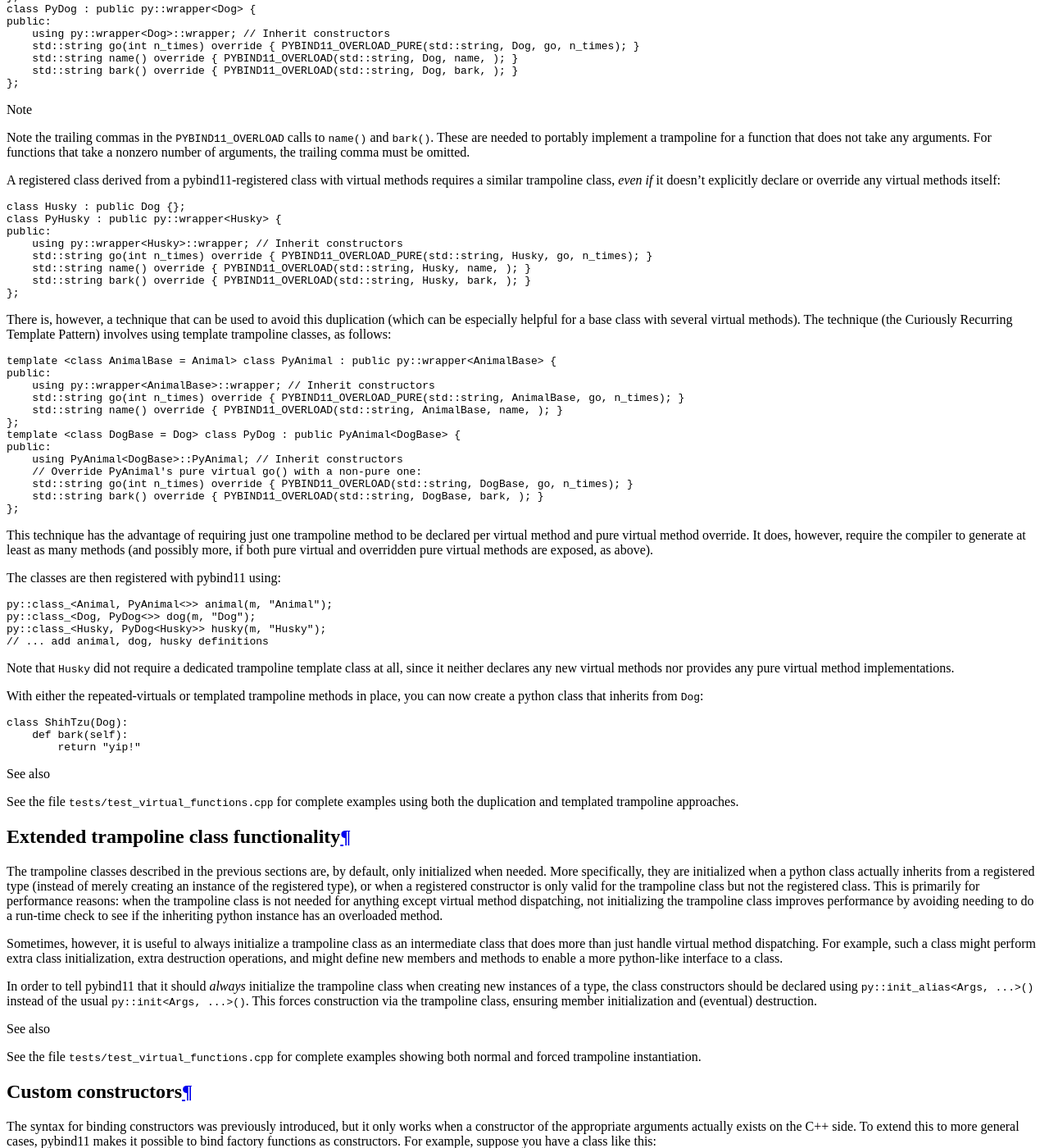
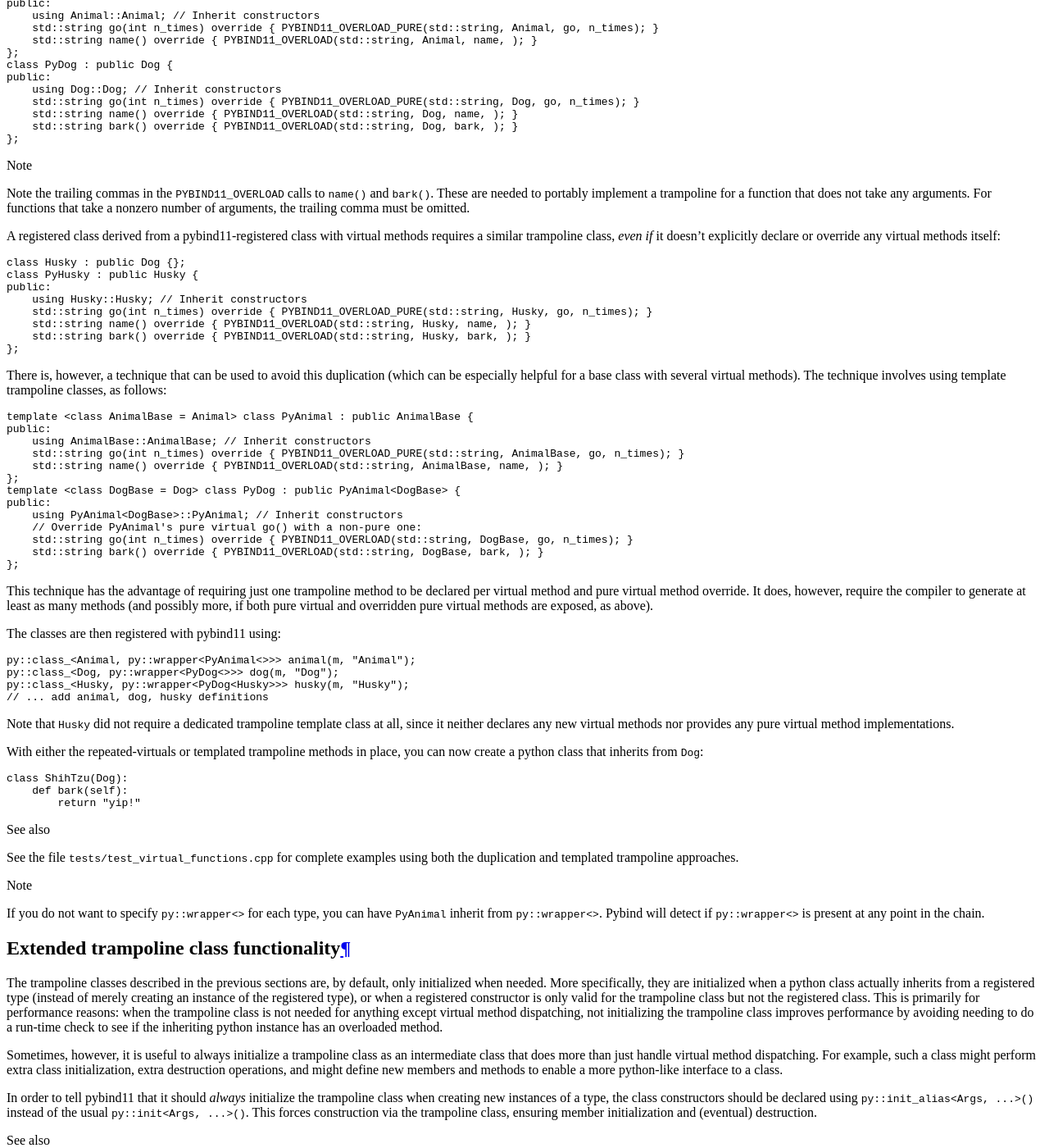
Before and after one commit to pybind/pybind11, a Sphinx documentation site: the page built from docs/advanced/classes.rst, in a window 1280 px wide and 1400 px high, scrolled down 3727 px. Shown: the whole window at 82% size. Built offline with Sphinx 7.4.7 and the Read the Docs theme 2.0.0, drawn with Linux system fonts in a browser that asks for light colours; some of the changed text lies outside the part shown.

Commit message:
wrapper: Robustify check, don't require that alias classes inherit, allow alias to be wrapped directly.

```diff
--- a/docs/advanced/classes.rst
+++ b/docs/advanced/classes.rst
@@ -64,10 +64,10 @@ helper class that is defined as follows:
 
 .. code-block:: cpp
 
-    class PyAnimal : public py::wrapper<Animal> {
+    class PyAnimal : public Animal {
     public:
         /* Inherit the constructors */
-        using py::wrapper<Animal>::wrapper;
+        using Animal::Animal;
 
         /* Trampoline (need one for each virtual function) */
         std::string go(int n_times) override {
@@ -88,8 +88,6 @@ take a string-valued name argument between the *Parent class* and *Name of the
 function* slots, which defines the name of function in Python. This is required
 when the C++ and Python versions of the
 function have different names, e.g.  ``operator()`` vs ``__call__``.
-
-The base class ``py::wrapper<>`` is optional, but is recommended as it allows us to attach the lifetime of Python objects directly to C++ objects, explained in :ref:`virtual_inheritance_lifetime`.
 
 The binding code also needs a few minor adaptations (highlighted):
 
@@ -126,6 +124,16 @@ Note, however, that the above is sufficient for allowing python classes to
 extend ``Animal``, but not ``Dog``: see :ref:`virtual_and_inheritance` for the
 necessary steps required to providing proper overload support for inherited
 classes.
+
+The wrapper ``py::wrapper<>`` is optional, but is recommended as it
+allows us to attach the lifetime of Python objects directly to C++ objects,
+explained in :ref:`virtual_inheritance_lifetime`.
+
+.. note::
+
+    If you do use ``py::wrapper<>`` and you have defined factory
+    ``__init__`` methods, you *must* ensure that the alias variants return new
+    instances of ``py::wrapper<Alias>``, rather than just ``Alias``.
 
 The Python session below shows how to override ``Animal::go`` and invoke it via
 a virtual method call.
@@ -232,15 +240,15 @@ override the ``name()`` method):
 
 .. code-block:: cpp
 
-    class PyAnimal : public py::wrapper<Animal> {
+    class PyAnimal : public Animal {
     public:
-        using py::wrapper<Animal>::wrapper; // Inherit constructors
+        using Animal::Animal; // Inherit constructors
         std::string go(int n_times) override { PYBIND11_OVERLOAD_PURE(std::string, Animal, go, n_times); }
         std::string name() override { PYBIND11_OVERLOAD(std::string, Animal, name, ); }
     };
-    class PyDog : public py::wrapper<Dog> {
+    class PyDog : public Dog {
     public:
-        using py::wrapper<Dog>::wrapper; // Inherit constructors
+        using Dog::Dog; // Inherit constructors
         std::string go(int n_times) override { PYBIND11_OVERLOAD_PURE(std::string, Dog, go, n_times); }
         std::string name() override { PYBIND11_OVERLOAD(std::string, Dog, name, ); }
         std::string bark() override { PYBIND11_OVERLOAD(std::string, Dog, bark, ); }
@@ -260,9 +268,9 @@ declare or override any virtual methods itself:
 .. code-block:: cpp
 
     class Husky : public Dog {};
-    class PyHusky : public py::wrapper<Husky> {
+    class PyHusky : public Husky {
     public:
-        using py::wrapper<Husky>::wrapper; // Inherit constructors
+        using Husky::Husky; // Inherit constructors
         std::string go(int n_times) override { PYBIND11_OVERLOAD_PURE(std::string, Husky, go, n_times); }
         std::string name() override { PYBIND11_OVERLOAD(std::string, Husky, name, ); }
         std::string bark() override { PYBIND11_OVERLOAD(std::string, Husky, bark, ); }
@@ -270,14 +278,14 @@ declare or override any virtual methods itself:
 
 There is, however, a technique that can be used to avoid this duplication
 (which can be especially helpful for a base class with several virtual
-methods).  The technique (the Curiously Recurring Template Pattern) involves using template trampoline classes, as
+methods).  The technique involves using template trampoline classes, as
 follows:
 
 .. code-block:: cpp
 
-    template <class AnimalBase = Animal> class PyAnimal : public py::wrapper<AnimalBase> {
+    template <class AnimalBase = Animal> class PyAnimal : public AnimalBase {
     public:
-        using py::wrapper<AnimalBase>::wrapper; // Inherit constructors
+        using AnimalBase::AnimalBase; // Inherit constructors
         std::string go(int n_times) override { PYBIND11_OVERLOAD_PURE(std::string, AnimalBase, go, n_times); }
         std::string name() override { PYBIND11_OVERLOAD(std::string, AnimalBase, name, ); }
     };
@@ -321,6 +329,12 @@ can now create a python class that inherits from ``Dog``:
 
     See the file :file:`tests/test_virtual_functions.cpp` for complete examples
     using both the duplication and templated trampoline approaches.
+
+.. note::
+
+    If you do not want to specify ``py::wrapper<>`` for each type, you
+    can have ``PyAnimal`` inherit from ``py::wrapper<>``. Pybind will
+    detect if ``py::wrapper<>`` is present at any point in the chain.
 
 .. _extended_aliases:
 
@@ -1132,10 +1146,10 @@ For this example, we will build upon the above code for ``Animal`` with alias ``
         virtual std::string go(int n_times) = 0;
     };
 
-    class PyAnimal : public py::wrapper<Animal> {
+    class PyAnimal : public Animal {
     public:
         /* Inherit the constructors */
-        using py::wrapper<Animal>::wrapper;
+        using Animal::Animal;
         std::string go(int n_times) override {
             PYBIND11_OVERLOAD_PURE(std::string, Animal, go, n_times);
         }
```
Also changed, not shown: other parts of docs/advanced/classes.rst (+4 -4 lines), 4 other files.
